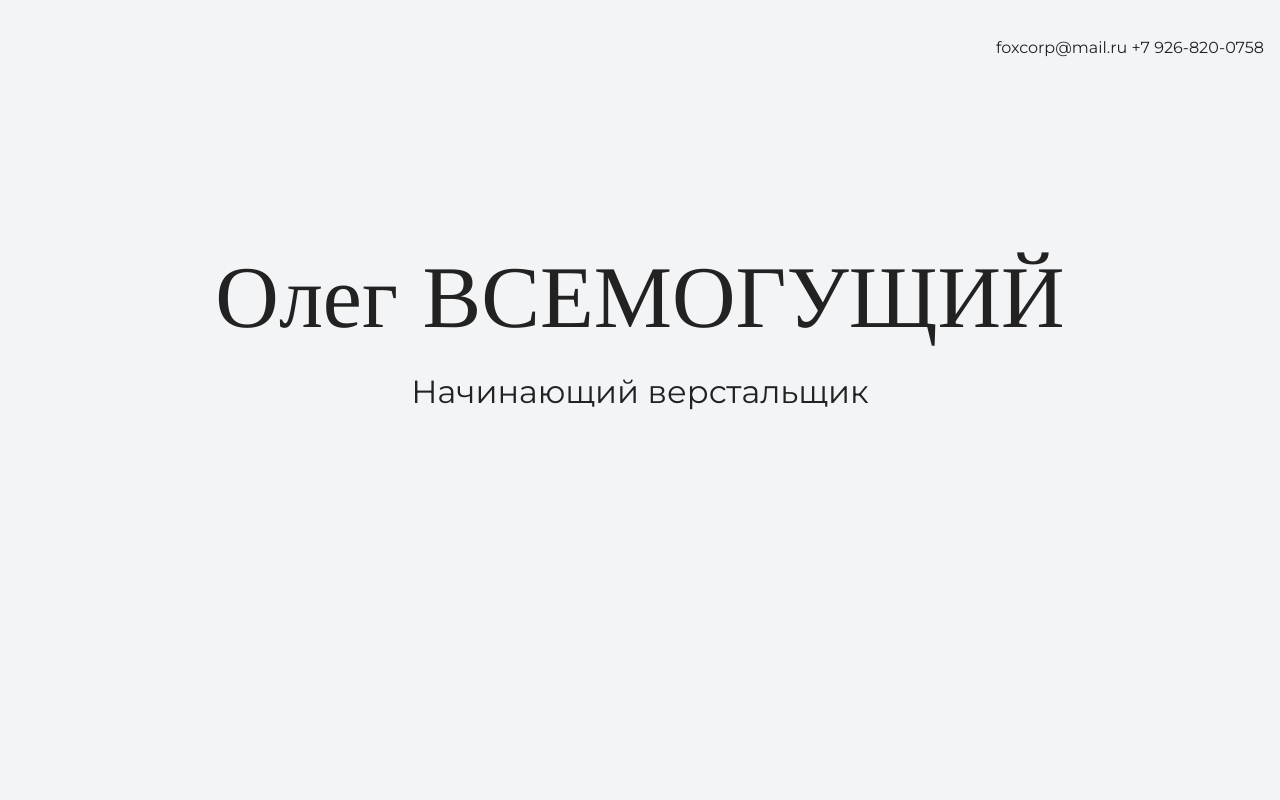
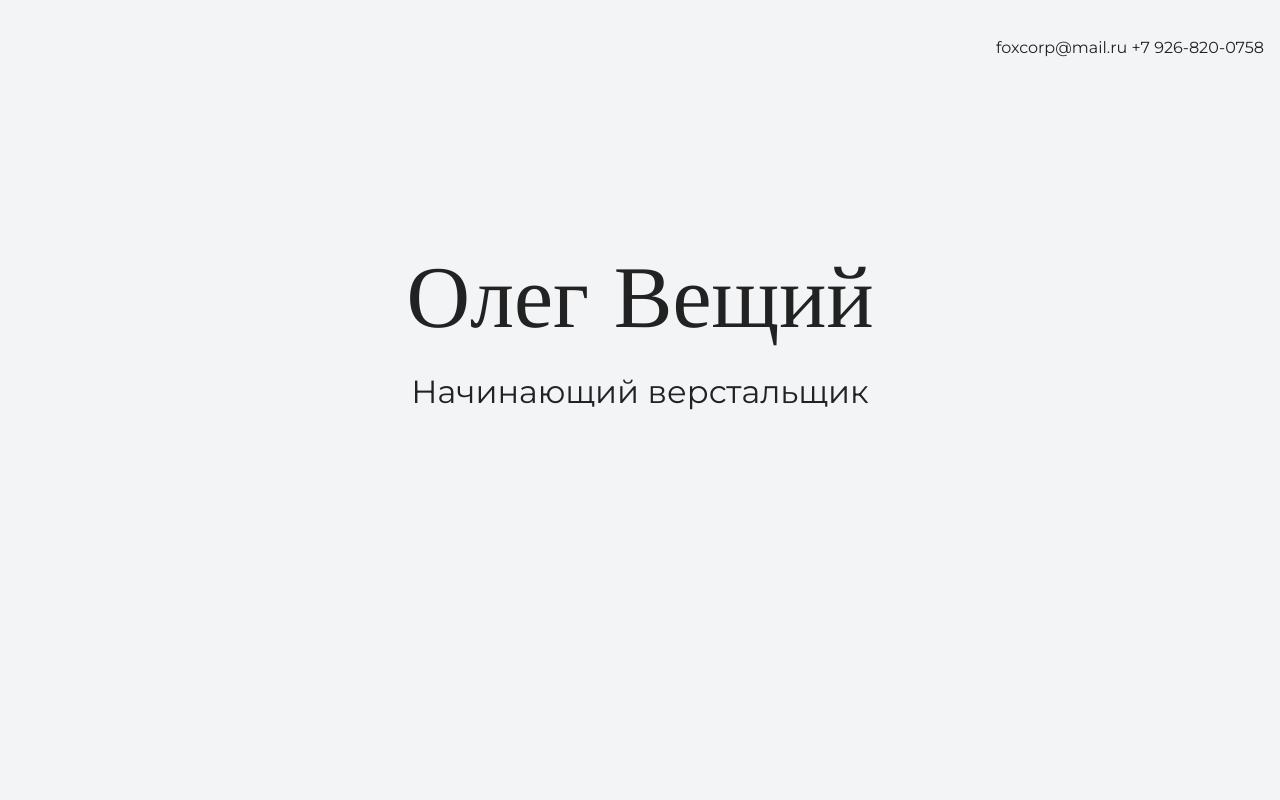
Before and after one commit to mrOlisitsyn/my-syte, a plain HTML site: page index.html in a window 1280 px wide. Shown: the top 800 px of the page. Drawn offline with nearby package versions, Linux system fonts and the light colour scheme.

Commit message:
Изменил текс основной страницы

```diff
--- a/index.html
+++ b/index.html
@@ -16,7 +16,7 @@
 
     <section class="hero-image">
       <div class="container">
-      <h1 class="heading">Олег ВСЕМОГУЩИЙ</h1>
+      <h1 class="heading">Олег Вещий</h1>
       <p>Начинающий верстальщик</p>
       </div>
     </section>
```
